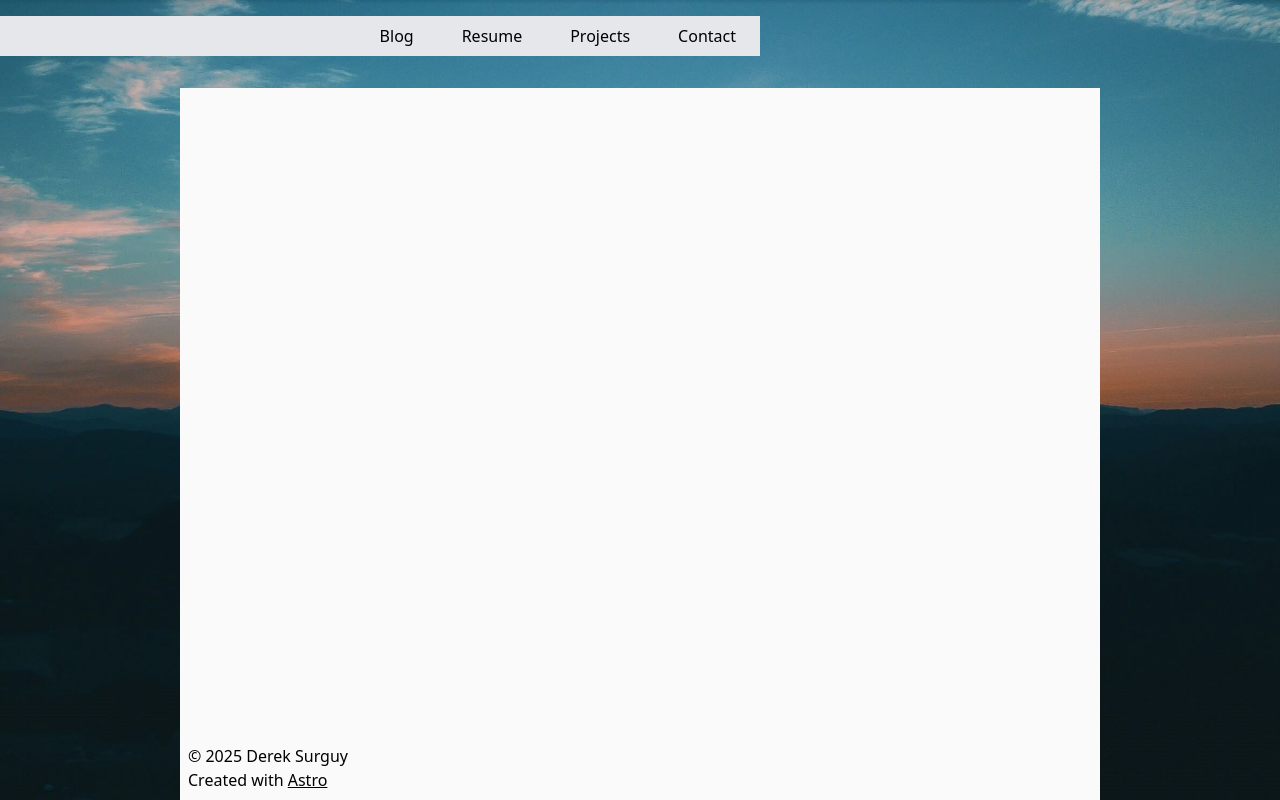
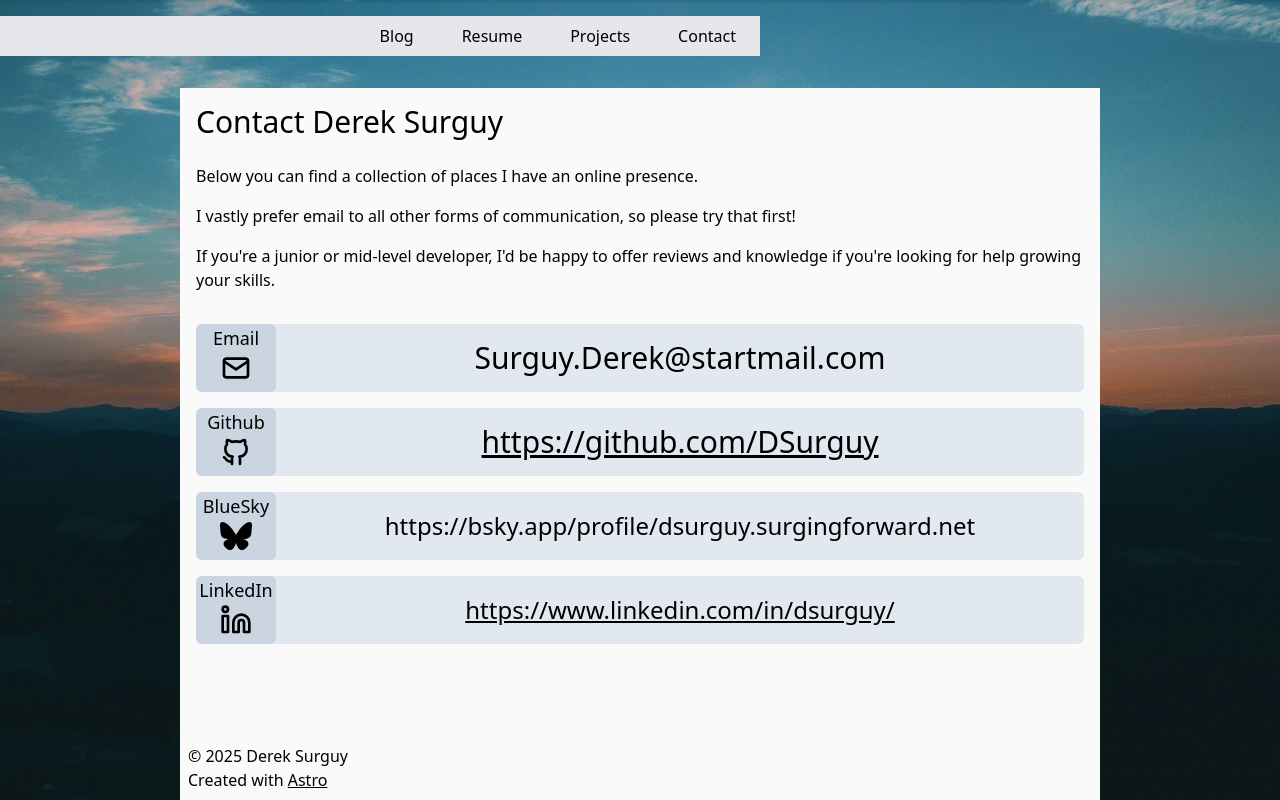
Before and after one commit to DSurguy/surgingforward.net, an Astro site: page /contact in a window 1280 px wide. Built offline with nearby package versions, Linux system fonts and the light colour scheme; Astro itself is replaced by a stand-in of ours.

Commit message:
Add a contact page

```diff
--- /dev/null
+++ b/src/components/react/icons/BlueskyIcon.tsx
@@ -0,0 +1,11 @@
+type Props = {
+  className?: string;
+}
+
+export default function BlueskyIcon({ className }: Props) {
+  return (
+    <svg width="568" height="501" viewBox="0 0 568 501" fill="none" xmlns="http://www.w3.org/2000/svg" className={className}>
+      <path d="M123.121 33.6637C188.241 82.5526 258.281 181.681 284 234.873C309.719 181.681 379.759 82.5526 444.879 33.6637C491.866 -1.61183 568 -28.9064 568 57.9464C568 75.2916 558.055 203.659 552.222 224.501C531.947 296.954 458.067 315.434 392.347 304.249C507.222 323.8 536.444 388.56 473.333 453.32C353.473 576.312 301.061 422.461 287.631 383.039C285.169 375.812 284.017 372.431 284 375.306C283.983 372.431 282.831 375.812 280.369 383.039C266.939 422.461 214.527 576.312 94.6667 453.32C31.5556 388.56 60.7778 323.8 175.653 304.249C109.933 315.434 36.0535 296.954 15.7778 224.501C9.94525 203.659 0 75.2916 0 57.9464C0 -28.9064 76.1345 -1.61183 123.121 33.6637Z" fill="black" />
+    </svg>
+  )
+}
--- /dev/null
+++ b/src/components/react/icons/LinkedinIcon.tsx
@@ -0,0 +1,13 @@
+type Props = {
+  className?: string;
+}
+
+export default function LinkedinIcon({ className }: Props) {
+  return (
+    <svg xmlns="http://www.w3.org/2000/svg" width="24" height="24" viewBox="0 0 24 24" fill="none" stroke="currentColor" strokeWidth="2" strokeLinecap="round" strokeLinejoin="round" className={className}>
+      <path d="M16 8a6 6 0 0 1 6 6v7h-4v-7a2 2 0 0 0-2-2 2 2 0 0 0-2 2v7h-4v-7a6 6 0 0 1 6-6z"></path>
+      <rect x="2" y="9" width="4" height="12"></rect>
+      <circle cx="4" cy="4" r="2"></circle>
+    </svg>
+  )
+}
--- a/src/pages/contact.astro
+++ b/src/pages/contact.astro
@@ -1,8 +1,57 @@
 ---
+import GithubIcon from "@/components/react/icons/GithubIcon";
+import MailIcon from "@/components/react/icons/MailIcon";
+import BlueskyIcon from "@/components/react/icons/BlueskyIcon";
+import LinkedinIcon from "@/components/react/icons/LinkedinIcon";
 import ContentPage from "@/layouts/ContentPage.astro";
 
 ---
 
 <ContentPage title={"Surging Forward | Contact"} description={"Various methods to contact me or find my things"}>
+  <div class="p-4">
+    <h1 class="text-3xl pb-4">Contact Derek Surguy</h1>
+    <p class="py-2">Below you can find a collection of places I have an online presence.</p>
+    <p class="py-2">I vastly prefer email to all other forms of communication, so please try that first!</p>
+    <p class="pt-2">If you're a junior or mid-level developer, I'd be happy to offer reviews and knowledge if you're looking for help growing your skills.</p>
 
+    <div class="sm:flex bg-slate-200 rounded-md mt-8">
+      <div class="bg-slate-300 basis-20 flex justify-center sm:justify-start sm:flex-col items-center rounded-md pt-2 pb-2 sm:pt-0">
+        <div class="text-lg mr-2 sm:m-0">Email</div>
+        <MailIcon className="w-6 h-6 sm:w-8 sm:h-8" />
+      </div>
+      <div class="text-2xl md:text-3xl py-4 lg:py-0 flex items-center justify-center grow text-center">
+        Surguy.Derek@startmail.com
+      </div>
+    </div>
+
+    <div class="sm:flex bg-slate-200 rounded-md mt-4">
+      <div class="bg-slate-300 basis-20 flex justify-center sm:justify-start sm:flex-col items-center rounded-md pt-2 pb-2 sm:pt-0">
+        <div class="text-lg mr-2 sm:m-0">Github</div>
+        <GithubIcon className="w-6 h-6 sm:w-8 sm:h-8" />
+      </div>
+      <div class="text-2xl md:text-3xl py-4 lg:py-0 flex items-center justify-center grow text-center">
+        <a href="https://github.com/DSurguy" class="underline">https://github.com/DSurguy</a>
+      </div>
+    </div>
+
+    <div class="sm:flex bg-slate-200 rounded-md mt-4">
+      <div class="bg-slate-300 basis-20 flex justify-center sm:justify-start sm:flex-col items-center rounded-md pt-2 pb-2 sm:pt-0">
+        <div class="text-lg mr-2 sm:m-0">BlueSky</div>
+        <BlueskyIcon className="w-6 h-6 sm:w-8 sm:h-8" />
+      </div>
+      <div class="text-xl md:text-2xl py-4 lg:py-0 flex items-center justify-center grow text-center">
+        https://bsky.app/profile/dsurguy.surgingforward.net
+      </div>
+    </div>
+
+    <div class="sm:flex bg-slate-200 rounded-md mt-4">
+      <div class="bg-slate-300 basis-20 flex justify-center sm:justify-start sm:flex-col items-center rounded-md pt-2 pb-2 sm:pt-0">
+        <div class="text-lg mr-2 sm:m-0">LinkedIn</div>
+        <LinkedinIcon className="w-6 h-6 sm:w-8 sm:h-8" />
+      </div>
+      <div class="text-xl md:text-2xl py-4 lg:py-0 flex items-center justify-center grow text-center">
+        <a href="https://www.linkedin.com/in/dsurguy/" class="underline">https://www.linkedin.com/in/dsurguy/</a>
+      </div>
+    </div>
+  </div>
 </ContentPage>
--- a/src/pages/index.astro
+++ b/src/pages/index.astro
@@ -12,8 +12,6 @@ import MailIcon from '@/components/react/icons/MailIcon';
 import Headshot from '@/assets/face-regular.jpg'
 import FormattedDate from '@/components/FormattedDate.astro';
 import Footer from '@/components/Footer.astro';
-
-const year = new Date().getFullYear();
 
 const latestPosts = (await getCollection('blog')).sort(
 	(a, b) => b.data.pubDate.valueOf() - a.data.pubDate.valueOf(),
```
